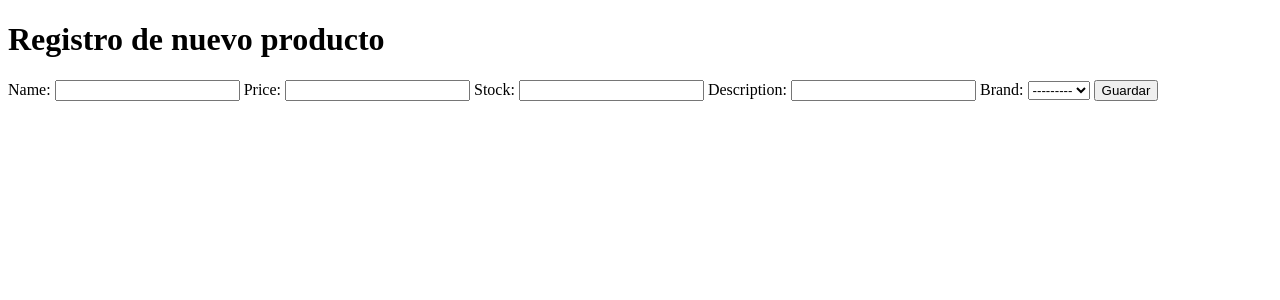
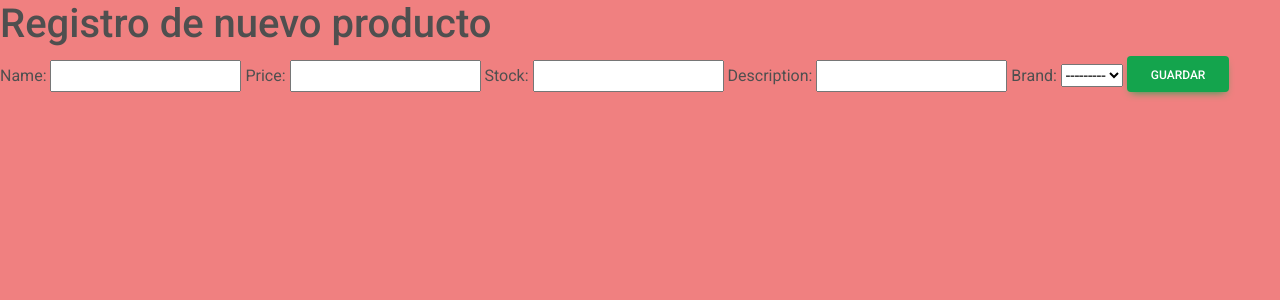
Before and after one commit to Cova97/E-Commerce, a Django app: page /products/create in a window 1280 px wide. Shown: the top 300 px of the page. Run offline with Django 4.2, Linux system fonts and the light colour scheme; data that the repository does not hold is empty; some libraries are stand-ins or nearby versions.

Commit message:
css
new css

```diff
--- a/ecommerce/settings.py
+++ b/ecommerce/settings.py
@@ -118,6 +118,10 @@ USE_TZ = True
 # https://docs.djangoproject.com/en/4.0/howto/static-files/
 
 STATIC_URL = 'static/'
+STATICFILES_DIRS = [
+    BASE_DIR / "static",
+    "/var/www/static/",
+]
 
 # Default primary key field type
 # https://docs.djangoproject.com/en/4.0/ref/settings/#default-auto-field
--- /dev/null
+++ b/static/css/styles.css
@@ -0,0 +1,3 @@
+body{
+    background-color: lightcoral;
+}
--- a/templates/base.html
+++ b/templates/base.html
@@ -1,12 +1,23 @@
+{% load static %}
 <!DOCTYPE html>
 <html lang="en">
 <head>
     <meta charset="UTF-8">
     <meta http-equiv="X-UA-Compatible" content="IE=edge">
     <meta name="viewport" content="width=device-width, initial-scale=1.0">
+    <!-- Font Awesome -->
+    <link href="https://cdnjs.cloudflare.com/ajax/libs/font-awesome/6.0.0/css/all.min.css" rel="stylesheet"/>
+    <!-- Google Fonts -->
+    <link href="https://fonts.googleapis.com/css?family=Roboto:300,400,500,700&display=swap" rel="stylesheet"/>
+    <!-- MDB -->
+    <link href="https://cdnjs.cloudflare.com/ajax/libs/mdb-ui-kit/6.2.0/mdb.min.css" rel="stylesheet"/>
+    <!-- CSS -->
+    <link rel="stylesheet" type="text/css" href="{% static 'css/styles.css' %}">
     <title>{% block tittle %} {% endblock %}</title>
 </head>
 <body>
     {% block content %} {% endblock %}
+    <!-- MDB -->
+    <script type="text/javascript" src="https://cdnjs.cloudflare.com/ajax/libs/mdb-ui-kit/6.2.0/mdb.min.js"></script>
 </body>
 </html>
--- a/templates/index.html
+++ b/templates/index.html
@@ -16,7 +16,7 @@ E-Comerce Django
         </ul>
     </div>
     <div>
-        <a href="{% url 'products' %}">Producto</a>
+        <a href="{% url 'products' %}" class="btn btn-info">Producto</a>
     </div>
 
 {% endblock %}
--- a/templates/products/form.html
+++ b/templates/products/form.html
@@ -7,11 +7,11 @@ E-Comerce Productos
 {% block content %}
 
 <h1>Registro de nuevo producto</h1>
-<div>
+<div class="form-outline">
     <form method="post">
         {% csrf_token %}
         {{form}}
-        <button type="submit">Guardar</button>
+        <button type="submit" class="btn btn-success">Guardar</button>
     </form>
 </div>
 
--- a/templates/products/products.html
+++ b/templates/products/products.html
@@ -8,7 +8,7 @@ E-Comerce Productos
 
 <h1>Productos legales</h1>
 <div>
-    <a href="{% url 'create_product' %}">Añadir producto</a>
+    <a href="{% url 'create_product' %}" class="btn btn-info">Añadir producto</a>
 </div>
 
 <table>
```
Also changed, not shown: ecommerce/urls.py (line endings or trailing spaces).
